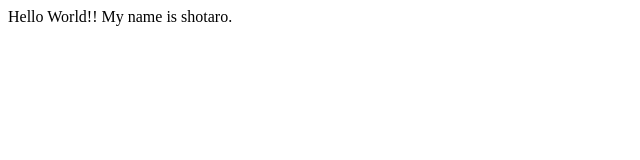
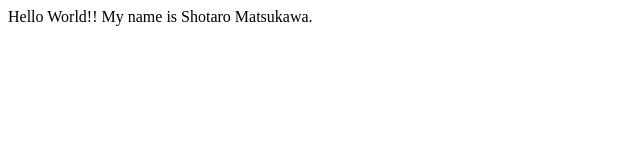
Before and after one commit to Suu169/test1, a plain HTML site: page index.html in a window 1280 px wide. Shown: the whole page, without its empty margins (0-640 px from the left). Drawn offline with Linux system fonts and the light colour scheme.

Commit message:
自己紹介文を変更

```diff
--- a/index.html
+++ b/index.html
@@ -5,6 +5,6 @@
     </head>
     <body>
         Hello World!!
-        My name is shotaro.
+        My name is Shotaro Matsukawa.
     </body>
 </html>
```
